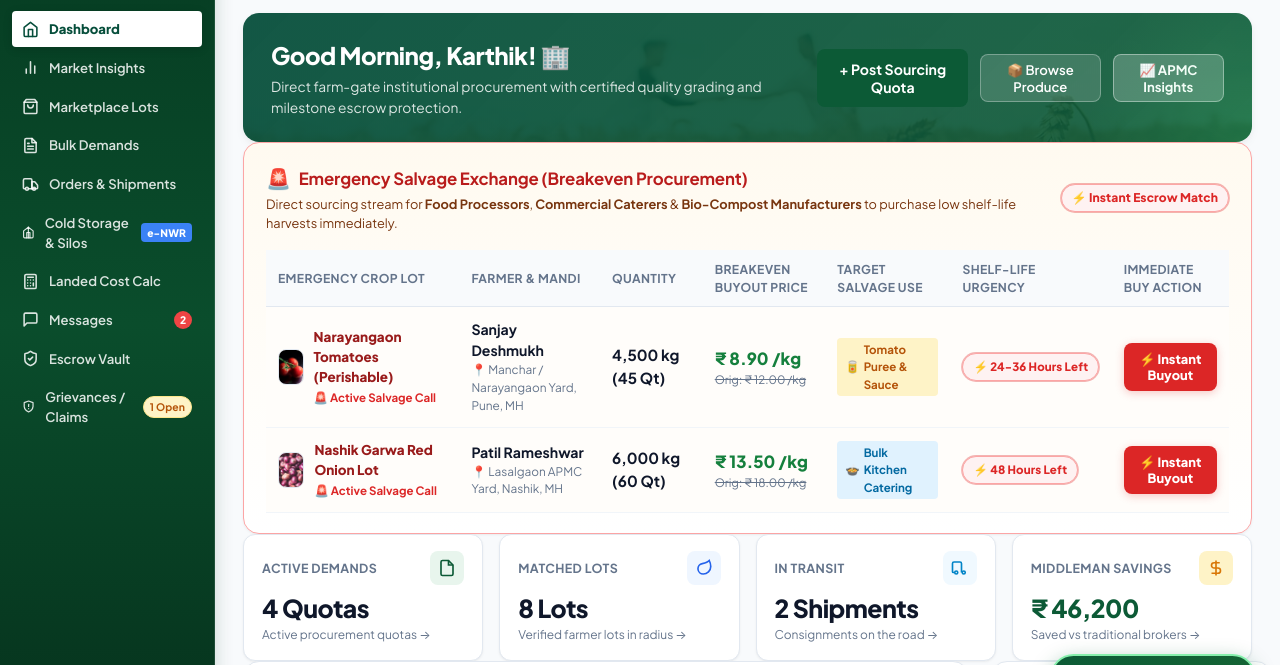
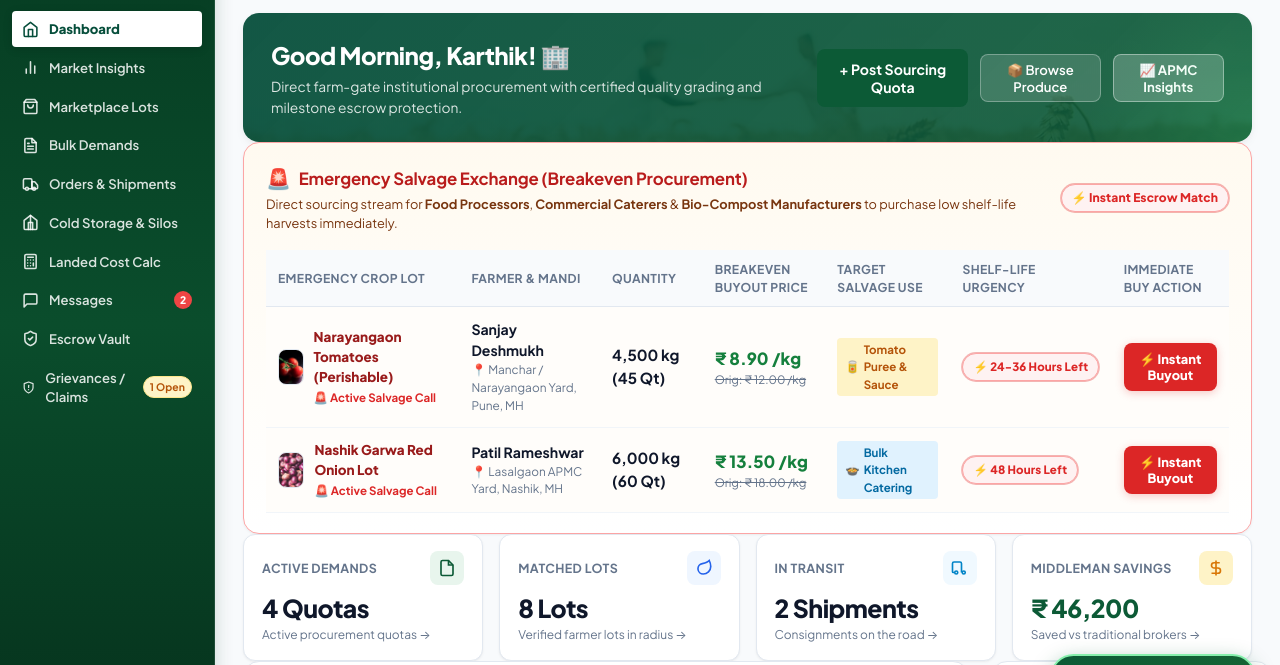
Before and after one commit to varsith80/AGRINEX, a website: page buyer-module/index.html in a window 1280 px wide. Shown: the part 75-740 px from the top of the page. Drawn offline with nearby package versions, Linux system fonts and the light colour scheme; files whose address does not match are found by name.

Commit message:
style(buyer-module): remove e-NWR badge from Cold Storage & Silos sidebar nav

```diff
--- a/buyer-module/index.html
+++ b/buyer-module/index.html
@@ -334,7 +334,7 @@
             </div>
           </li>
 
-          <!-- 6 (was 9). Cold Storage & Silos -->
+          <!-- 6. Cold Storage & Silos -->
           <li class="nav-item" data-view="view-storage">
             <div class="nav-item-left">
               <svg class="nav-icon" viewBox="0 0 24 24" fill="none" stroke="currentColor" stroke-linecap="round" stroke-linejoin="round">
@@ -344,7 +344,6 @@
               </svg>
               <span>Cold Storage & Silos</span>
             </div>
-            <span class="badge" style="background: #3b82f6; color: #ffffff; font-size: 0.65rem; font-weight: 800; padding: 2px 6px; border-radius: 4px;">e-NWR</span>
           </li>
 
           <!-- 7. Landed Cost Calc -->
```
